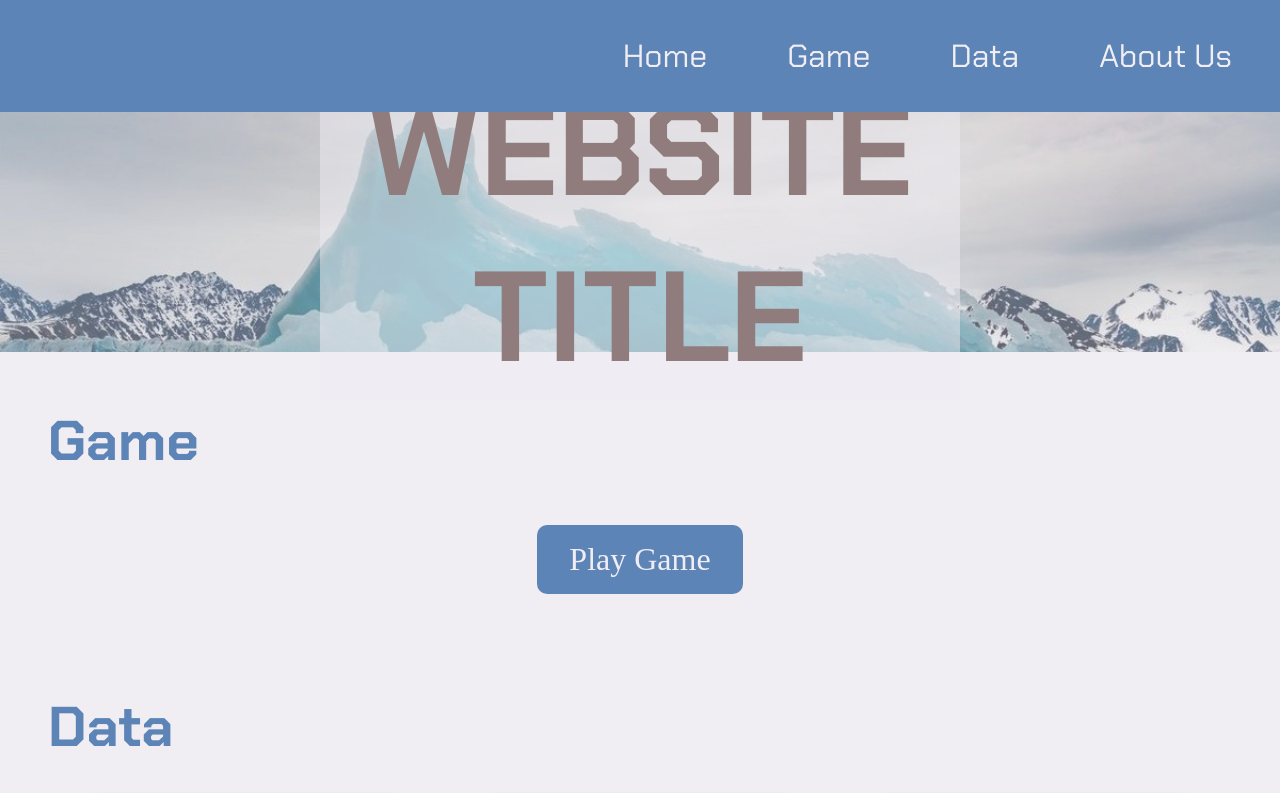
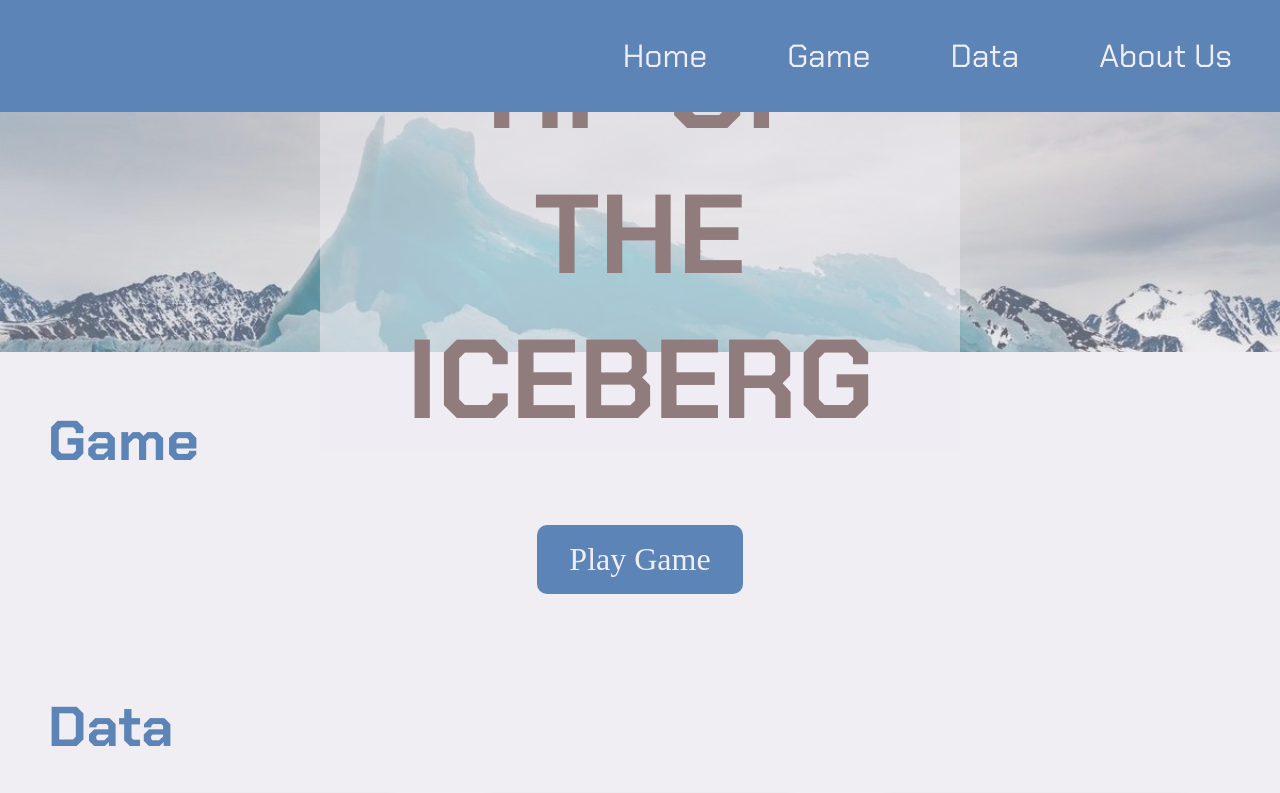
Before and after one commit to E11aW/css481-final-project, a React (Create React App) app: page / in a window 1280 px wide. Shown: the top 793 px of the page. Built offline with nearby package versions, Linux system fonts and the light colour scheme.

Commit message:
Finished About Us page

```diff
--- a/src/components/ImageOverlay/ImageOverlay.scss
+++ b/src/components/ImageOverlay/ImageOverlay.scss
@@ -12,7 +12,7 @@
 
     .text {
         position: absolute;
-        font-size: 8rem;
+        font-size: 7rem;
         top: 50%;
         left: 50%;
         transform: translate(-50%, -50%);
--- a/src/components/MaxWidth/MaxWidth.js
+++ b/src/components/MaxWidth/MaxWidth.js
@@ -5,8 +5,8 @@ import './MaxWidth.scss';
  * This ensures all content is displayed in the center of the screen no matter the screen size.
  * @component
  */
-export const MaxWidth = ({ children }) => {
+export const MaxWidth = (props) => {
     return (
-        <div className='max-width-container'>{children}</div>
+        <div className='max-width-container'>{props.children}</div>
     );
 }
--- a/src/pages/about-us/about-us.js
+++ b/src/pages/about-us/about-us.js
@@ -4,6 +4,7 @@ import { CardGrid } from '../../components/CardGrid/CardGrid';
 import EllaImage from '../../assets/AboutUs/Ella-Williams.jpg';
 import MaxxImage from '../../assets/AboutUs/Maxx-McArthur.jpg';
 import ClaytonImage from '../../assets/AboutUs/Clayton-McArthur.jpg'
+import IshaanImage from '../../assets/AboutUs/Ishaan-Shete.jpg'
 
 export const AboutUs = () => {
   return (
@@ -11,13 +12,13 @@ export const AboutUs = () => {
       <MaxWidth>
         <h1>About Us</h1>
         <h2>Our Mission</h2>
-        <p className='mission-paragraph'>Example mission paragrah here.</p>
+        <p className='mission-paragraph'>Tip of the Iceberg focuses on spreading awareness on global warming and ice caps melting in an interactive and engaging way. This website includes multiple pages that share important data and statistics on these topics, using up-to-date information that demonstrates the true situation of global warming. We are striving to use data that goes deeper than the “tip of the iceberg”. Our game called “Save the Seal” interactively shares this data by presenting information about global warming to players as they roll through the game!</p>
         <CardGrid
           subheader='Our Team'
           members={[
             { image: ClaytonImage, name: 'Clayton McArthur', description: 'Hi, I’m a CSSE student at the University of Washington Bothell and President of TrickFire Robotics, an 100+ member engineering club. I enjoy building software that interacts with the hardware level, interacts with the network, and interacts with large data sets. I strive to be a good team player and leader.' },
             { image: EllaImage, name: 'Ella Williams', description: 'I am an undergraduate student at the University of Washington Bothell working towards a Bachelor of Science in Computer Science and Software Engineering. I work on campus and am a very active member of our campus\'s robotics team: TrickFire Robotics. I am well-versed in a wide variety of programming languages, including both frontend and backend.' },
-            { image: '/images/team/member3.jpg', name: 'Ishaan Shete', description: 'Send me your description.' },
+            { image: IshaanImage, name: 'Ishaan Shete', description: 'Hi, I\'m a CSSE student at UW Bothell set to graduate in June 2026. I love collaborating on full-stack apps and machine learning projects. I have also been playing the Tabla (drum-like instrument) for 18+ years and enjoying competing in all kinds of physical sports.' },
             { image: MaxxImage, name: 'Maxx McArthur', description: 'I am a fourth year student at University of Washington Bothell pursuing a Computer Science/Software Engineering bachelors degree. I am proficient in C++ and I am currently working on rounding out my other coding skills and languages. I have used VScode, Docker, Keil Uvision5, Unbuntu, GitHub, PostgreSQL, and many more software systems extensively.' },
           ]}
         />
--- a/src/pages/about-us/about-us.scss
+++ b/src/pages/about-us/about-us.scss
@@ -1,6 +1,6 @@
 @import '../../variables.scss';
 
 .mission-paragraph {
-    color: $Brown;
     padding-left: 5rem;
+    padding-top: 1rem;
 }
--- a/src/pages/homepage/home.js
+++ b/src/pages/homepage/home.js
@@ -15,7 +15,7 @@ export const Homepage = () => {
         <ImageOverlay
           imageAlt='Glacier'
           imageSource={Glacier}
-          text='Website Title'
+          text='Tip of the Iceberg'
         />
         <h2 className='subheader-need-padding'>Game</h2>
         <div className='game-section'>
```
Also changed, not shown: src/assets/AboutUs/Ishaan-Shete.jpg (added).
